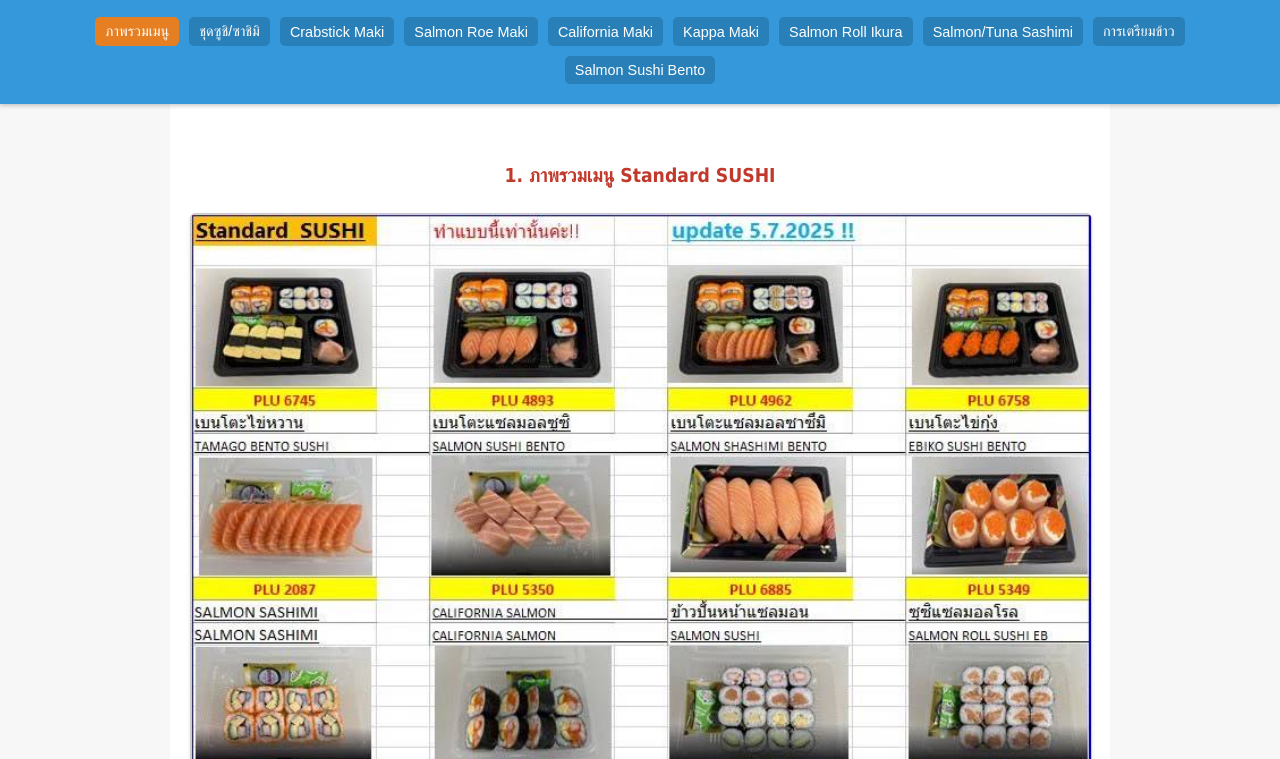
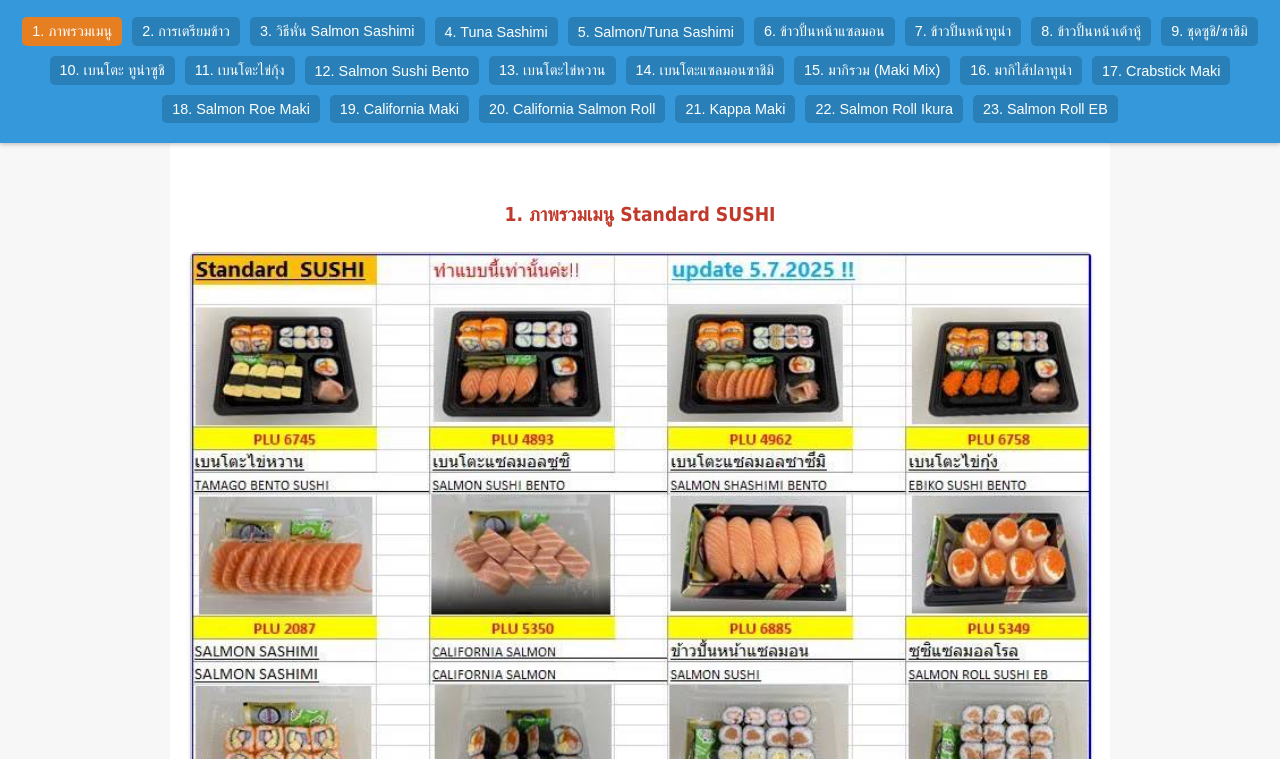
Before and after one commit to Anawinza/sushi-menu-manual, a plain HTML site: page sushi-menu.html in a window 1280 px wide. Shown: the part 41-800 px from the top of the page. Drawn offline with Linux system fonts and the light colour scheme.

Commit message:
Add files via upload

```diff
--- a/sushi-menu.html
+++ b/sushi-menu.html
@@ -26,35 +26,31 @@
             font-size: 1.5em;
         }
 
-        /* * * * * * ส่วนที่แก้ไขเพื่อให้เลื่อนได้ * * * * *
-        */
         .nav-menu {
             display: flex;
-            flex-wrap: nowrap; /* *สำคัญ* ไม่อนุญาตให้ขึ้นบรรทัดใหม่ ทำให้ปุ่มอยู่แถวเดียวกัน */
-            overflow-x: auto; /* *สำคัญ* ทำให้เลื่อนดูได้ในแนวนอนเมื่อเนื้อหาเกิน */
-            justify-content: flex-start; /* จัดเรียงปุ่มจากซ้าย */
-            gap: 8px; /* ระยะห่างระหว่างปุ่ม */
+            flex-wrap: nowrap;
+            overflow-x: auto;
+            justify-content: flex-start;
+            gap: 8px;
             padding: 5px 10px;
-            -webkit-overflow-scrolling: touch; /* ปรับปรุงการเลื่อนบน iOS */
+            -webkit-overflow-scrolling: touch;
         }
 
         .nav-menu::-webkit-scrollbar {
-            display: none; /* ซ่อน scrollbar ในเบราว์เซอร์ Webkit (Chrome, Safari) */
+            display: none;
         }
-        /* * * * * * สิ้นสุดส่วนที่แก้ไข * * * * *
-        */
 
         .nav-menu button {
             background-color: #2980b9;
             color: white;
             border: none;
-            padding: 6px 10px; /* ลด padding เพื่อให้เล็กลง */
+            padding: 6px 10px;
             border-radius: 5px;
             cursor: pointer;
             transition: background-color 0.3s;
-            font-size: 0.9em; /* ปรับขนาดให้เล็กลง */
-            flex-shrink: 0; /* *สำคัญ* ป้องกันไม่ให้ปุ่มหดตัว */
-            min-width: fit-content; /* ความกว้างขั้นต่ำตามเนื้อหา */
+            font-size: 0.9em;
+            flex-shrink: 0;
+            min-width: fit-content;
         }
         .nav-menu button:hover, .nav-menu button.active {
             background-color: #e67e22;
@@ -65,7 +61,7 @@
             padding: 10px;
             background-color: #fff;
         }
-        /* ซ่อนทุกส่วนตามค่าเริ่มต้น (จะแสดงด้วย JavaScript เมื่อคลิกปุ่ม) */
+
         .image-section {
             display: none;
             padding: 10px 0;
@@ -93,17 +89,16 @@
 
         /* สำหรับหน้าจอที่มีขนาดใหญ่ขึ้น (เช่น Tablet/Desktop) */
         @media (min-width: 768px) {
-            /* สำหรับ Desktop/Tablet ปรับกลับให้แสดงเป็นปกติหรือตามที่ต้องการ */
             .nav-menu {
-                flex-wrap: wrap; /* อนุญาตให้ขึ้นบรรทัดใหม่ได้ */
-                justify-content: center; /* จัดให้อยู่ตรงกลาง */
-                overflow-x: visible; /* ไม่ให้เลื่อนได้ */
+                flex-wrap: wrap;
+                justify-content: center;
+                overflow-x: visible;
                 gap: 10px;
                 padding: 10px 20px;
             }
             .nav-menu button {
                 font-size: 0.9em;
-                flex-shrink: 1; /* อนุญาตให้หดตัวได้ */
+                flex-shrink: 1;
             }
             .image-gallery {
                 max-width: 900px;
@@ -117,16 +112,33 @@
     <div class="header">
         <h1>🍣 รายละเอียดเมนูซูชิ Villa Market</h1>
         <div class="nav-menu">
-            <button onclick="showSection('all')" id="btn-all">ภาพรวมเมนู</button>
-            <button onclick="showSection('set')" id="btn-set">ชุดซูชิ/ซาชิมิ</button>
-            <button onclick="showSection('crabstick')" id="btn-crabstick">Crabstick Maki</button>
-            <button onclick="showSection('salmonroe')" id="btn-salmonroe">Salmon Roe Maki</button>
-            <button onclick="showSection('california')" id="btn-california">California Maki</button>
-            <button onclick="showSection('kappa')" id="btn-kappa">Kappa Maki</button>
-            <button onclick="showSection('salmonroll')" id="btn-salmonroll">Salmon Roll Ikura</button>
-            <button onclick="showSection('sashimi')" id="btn-sashimi">Salmon/Tuna Sashimi</button>
-            <button onclick="showSection('rice')" id="btn-rice">การเตรียมข้าว</button>
-            <button onclick="showSection('bento')" id="btn-bento">Salmon Sushi Bento</button>
+            <button onclick="showSection('all')" id="btn-all">1. ภาพรวมเมนู</button>
+            <button onclick="showSection('rice')" id="btn-rice">2. การเตรียมข้าว</button>
+
+            <button onclick="showSection('sashimiprocess')" id="btn-sashimiprocess">3. วิธีหั่น Salmon Sashimi</button>
+            <button onclick="showSection('tunasashimi')" id="btn-tunasashimi">4. Tuna Sashimi</button>
+            <button onclick="showSection('sashimi')" id="btn-sashimi">5. Salmon/Tuna Sashimi</button>
+
+            <button onclick="showSection('salmon')" id="btn-salmon">6. ข้าวปั้นหน้าแซลมอน</button>
+            <button onclick="showSection('tunasushi')" id="btn-tunasushi">7. ข้าวปั้นหน้าทูน่า</button>
+            <button onclick="showSection('inari')" id="btn-inari">8. ข้าวปั้นหน้าเต้าหู้</button>
+
+            <button onclick="showSection('set')" id="btn-set">9. ชุดซูชิ/ซาชิมิ</button>
+            <button onclick="showSection('tunabento')" id="btn-tunabento">10. เบนโตะ ทูน่าซูชิ</button>
+            <button onclick="showSection('ebikobento')" id="btn-ebikobento">11. เบนโตะไข่กุ้ง</button>
+            <button onclick="showSection('bento')" id="btn-bento">12. Salmon Sushi Bento</button>
+            <button onclick="showSection('tamagobento')" id="btn-tamagobento">13. เบนโตะไข่หวาน</button>
+            <button onclick="showSection('sashimibento')" id="btn-sashimibento">14. เบนโตะแซลมอนซาชิมิ</button>
+
+            <button onclick="showSection('makimix')" id="btn-makimix">15. มากิรวม (Maki Mix)</button>
+            <button onclick="showSection('tunamaki')" id="btn-tunamaki">16. มากิไส้ปลาทูน่า</button>
+            <button onclick="showSection('crabstick')" id="btn-crabstick">17. Crabstick Maki</button>
+            <button onclick="showSection('salmonroe')" id="btn-salmonroe">18. Salmon Roe Maki</button>
+            <button onclick="showSection('california')" id="btn-california">19. California Maki</button>
+            <button onclick="showSection('californiasalmon')" id="btn-californiasalmon">20. California Salmon Roll</button>
+            <button onclick="showSection('kappa')" id="btn-kappa">21. Kappa Maki</button>
+            <button onclick="showSection('salmonroll')" id="btn-salmonroll">22. Salmon Roll Ikura</button>
+            <button onclick="showSection('salmonrolleb')" id="btn-salmonrolleb">23. Salmon Roll EB</button>
         </div>
     </div>
 
@@ -137,51 +149,115 @@
             <img src="659009_0.jpg" alt="เมนูรวม Standard Sushi" class="menu-image">
         </div>
 
+        <div id="section-rice" class="image-section">
+            <h2 class="section-header">2. การหุงข้าวและอัตราส่วนน้ำส้มสายชู</h2>
+            <img src="659008_0.jpg" alt="การหุงข้าวและอัตราส่วนน้ำส้มสายชู" class="menu-image">
+        </div>
+
+        <div id="section-sashimiprocess" class="image-section">
+            <h2 class="section-header">3. วิธีหั่น Salmon Sashimi (รวมหนัง 150g, 0.5 มิล)</h2>
+            <img src="255.PNG" alt="ขั้นตอนการเตรียมและหั่น Salmon Sashimi" class="menu-image">
+        </div>
+
+        <div id="section-tunasashimi" class="image-section">
+            <h2 class="section-header">4. ซาชิมิ ทูน่า (Tuna Sashimi)</h2>
+            <img src="20.PNG" alt="เมนู Tuna Sashimi" class="menu-image">
+        </div>
+
+        <div id="section-sashimi" class="image-section">
+            <h2 class="section-header">5. รายละเอียด Salmon/Tuna Sashimi (ทั่วไป)</h2>
+            <img src="659007_0.jpg" alt="รายละเอียด Salmon Sashimi / Tuna Sashimi" class="menu-image">
+        </div>
+
+        <div id="section-salmon" class="image-section">
+            <h2 class="section-header">6. ข้าวปั้นหน้าแซลมอน (Salmon Sushi)</h2>
+            <img src="6.PNG" alt="เมนู Salmon Sushi" class="menu-image">
+        </div>
+
+        <div id="section-tunasushi" class="image-section">
+            <h2 class="section-header">7. ข้าวปั้นหน้าทูน่า (Tuna Sushi)</h2>
+            <img src="19.PNG" alt="เมนู Tuna Sushi" class="menu-image">
+        </div>
+
+        <div id="section-inari" class="image-section">
+            <h2 class="section-header">8. ข้าวปั้นหน้าเต้าหู้ (Inari Sushi)</h2>
+            <img src="11.PNG" alt="เมนู Inari Sushi" class="menu-image">
+        </div>
+
         <div id="section-set" class="image-section">
-            <h2 class="section-header">2. ชุด Sushi Party Set และ Sashimi Set</h2>
+            <h2 class="section-header">9. ชุด Sushi Party Set และ Sashimi Set</h2>
             <img src="659011_0.jpg" alt="Sushi Party Set และ Sashimi Set" class="menu-image">
         </div>
 
+        <div id="section-tunabento" class="image-section">
+            <h2 class="section-header">10. เบนโตะ ทูน่าซูชิ (Tuna Sushi Bento)</h2>
+            <img src="21.PNG" alt="เมนู Tuna Sushi Bento" class="menu-image">
+        </div>
+
+        <div id="section-ebikobento" class="image-section">
+            <h2 class="section-header">11. เบนโตะไข่กุ้ง (Ebiko Sushi Bento)</h2>
+            <img src="18.PNG" alt="เมนู Ebiko Sushi Bento" class="menu-image">
+        </div>
+
+        <div id="section-bento" class="image-section">
+            <h2 class="section-header">12. รายละเอียด Salmon Sushi Bento</h2>
+            <img src="659019_0.jpg" alt="รายละเอียดเมนู Salmon Sushi Bento" class="menu-image">
+        </div>
+
+        <div id="section-tamagobento" class="image-section">
+            <h2 class="section-header">13. เบนโตะไข่หวาน (Tamago Bento Sushi)</h2>
+            <img src="15.PNG" alt="เมนู Tamago Bento Sushi" class="menu-image">
+        </div>
+
+        <div id="section-sashimibento" class="image-section">
+            <h2 class="section-header">14. เบนโตะแซลมอนซาชิมิ (Salmon Sashimi Bento)</h2>
+            <img src="4.PNG" alt="เมนู Salmon Sashimi Bento" class="menu-image">
+        </div>
+
+        <div id="section-makimix" class="image-section">
+            <h2 class="section-header">15. มากิรวม (Maki Mix)</h2>
+            <img src="14.PNG" alt="เมนู Maki Mix" class="menu-image">
+        </div>
+
+        <div id="section-tunamaki" class="image-section">
+            <h2 class="section-header">16. มากิไส้ปลาทูน่า (Tuna Maki)</h2>
+            <img src="9.PNG" alt="เมนู Tuna Maki" class="menu-image">
+        </div>
+
         <div id="section-crabstick" class="image-section">
-            <h2 class="section-header">3. รายละเอียด Crabstick Maki</h2>
+            <h2 class="section-header">17. รายละเอียด Crabstick Maki</h2>
             <img src="659003_0.jpg" alt="รายละเอียด Crabstick Maki" class="menu-image">
         </div>
 
         <div id="section-salmonroe" class="image-section">
-            <h2 class="section-header">4. รายละเอียด Salmon Roe Maki</h2>
+            <h2 class="section-header">18. รายละเอียด Salmon Roe Maki</h2>
             <img src="659004_0.jpg" alt="รายละเอียด Salmon Roe Maki" class="menu-image">
         </div>
 
         <div id="section-california" class="image-section">
-            <h2 class="section-header">5. รายละเอียด California Maki</h2>
+            <h2 class="section-header">19. รายละเอียด California Maki</h2>
             <img src="659006_0.jpg" alt="รายละเอียด California Maki" class="menu-image">
         </div>
 
+        <div id="section-californiasalmon" class="image-section">
+            <h2 class="section-header">20. แคลิฟอร์เนียแซลมอนโรล</h2>
+            <img src="12.PNG" alt="เมนู California Salmon Roll" class="menu-image">
+        </div>
+
         <div id="section-kappa" class="image-section">
-            <h2 class="section-header">6. รายละเอียด Kappa Maki</h2>
+            <h2 class="section-header">21. รายละเอียด Kappa Maki</h2>
             <img src="659005_0.jpg" alt="รายละเอียด Kappa Maki" class="menu-image">
         </div>
 
         <div id="section-salmonroll" class="image-section">
-            <h2 class="section-header">7. รายละเอียด Salmon Roll Ikura Sushi</h2>
+            <h2 class="section-header">22. รายละเอียด Salmon Roll Ikura Sushi</h2>
             <img src="659010_0.jpg" alt="รายละเอียด Salmon Roll Ikura Sushi" class="menu-image">
         </div>
 
-        <div id="section-sashimi" class="image-section">
-            <h2 class="section-header">8. รายละเอียด Salmon/Tuna Sashimi</h2>
-            <img src="659007_0.jpg" alt="รายละเอียด Salmon Sashimi / Tuna Sashimi" class="menu-image">
+        <div id="section-salmonrolleb" class="image-section">
+            <h2 class="section-header">23. ซูชิแซลมอนโรลไข่กุ้ง</h2>
+            <img src="10.PNG" alt="เมนู Salmon Roll Sushi EB" class="menu-image">
         </div>
-
-        <div id="section-rice" class="image-section">
-            <h2 class="section-header">9. การหุงข้าวและอัตราส่วนน้ำส้มสายชู</h2>
-            <img src="659008_0.jpg" alt="การหุงข้าวและอัตราส่วนน้ำส้มสายชู" class="menu-image">
-        </div>
-
-        <div id="section-bento" class="image-section">
-            <h2 class="section-header">10. รายละเอียด Salmon Sushi Bento</h2>
-            <img src="659019_0.jpg" alt="รายละเอียดเมนู Salmon Sushi Bento" class="menu-image">
-        </div>
-
     </div>
 
     <script>
```
Also changed, not shown: index.html (+3 -4 lines), 1.PNG (added), 10.PNG (added), 11.PNG (added), 12.PNG (added), 14.PNG (added), 15.PNG (added), 18.PNG (added), 19.PNG (added), 2.PNG (added), 20.PNG (added), 21.PNG (added), 255.PNG (added), 3.PNG (added), 5 more files.
